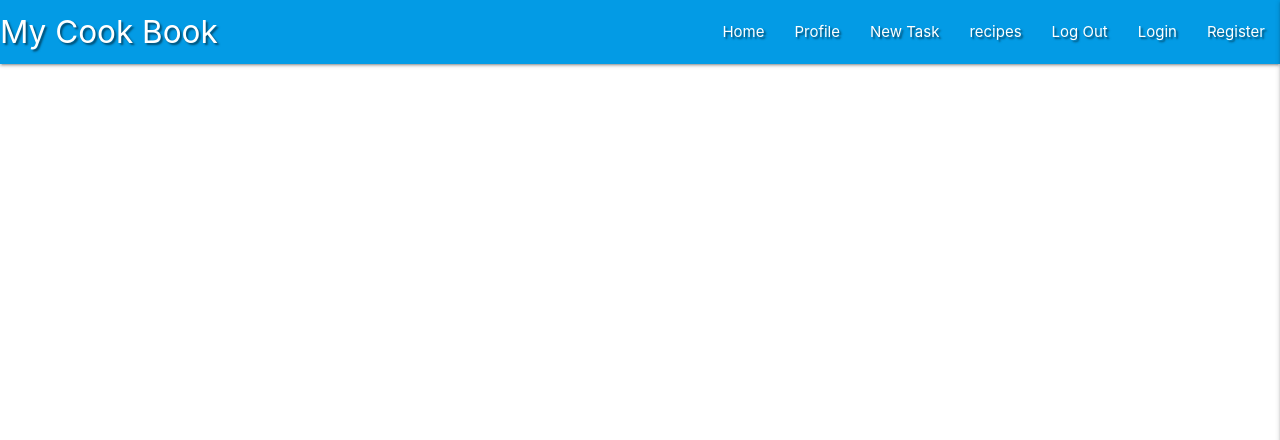
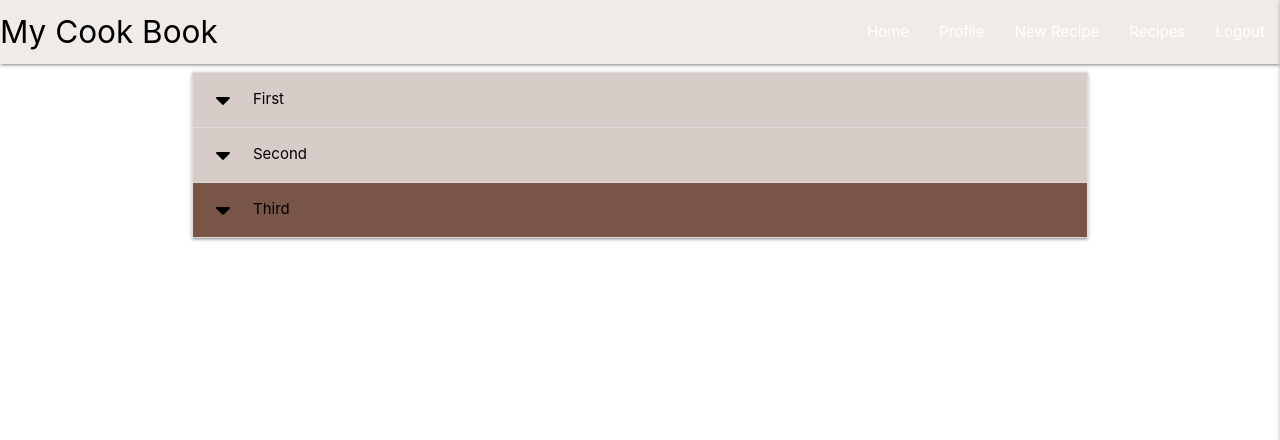
Before and after one commit to EmanuelCaires/MYCOOKBOOK, a Flask app: page / in a window 1280 px wide. Shown: the top 440 px of the page. Run offline with Flask 3, Linux system fonts and the light colour scheme; the visitor is signed in with stand-in values (Sample User, id 1); data that the repository does not hold is empty; some libraries are stand-ins or nearby versions.

Commit message:
added templates html

```diff
--- a/app.py
+++ b/app.py
@@ -26,6 +26,7 @@ def get_recipes():
 
 
 
+
 @app.route("/register", methods=["GET", "POST"])
 def register():
     if request.method == "POST":
@@ -46,6 +47,8 @@ def register():
         # put the new user into 'session' cookie
         session["user"] = request.form.get("username").lower()
         flash("Registration Successful!")
+        return redirect(url_for("profile", username=session["user"]))
+
     return render_template("register.html")
 
 
@@ -59,9 +62,12 @@ def login():
         if existing_user:
             # ensure hashed password matches user input
             if check_password_hash(
-                existing_user["password"], request.form.get("password")):
-                    session["user"] = request.form.get("username").lower()
-                    flash("Welcome, {}".format(request.form.get("username")))
+                    existing_user["password"], request.form.get("password")):
+                        session["user"] = request.form.get("username").lower()
+                        flash("Welcome, {}".format(
+                            request.form.get("username")))
+                        return redirect(url_for(
+                            "profile", username=session["user"]))
             else:
                 # invalid password match
                 flash("Incorrect Username and/or Password")
@@ -75,6 +81,26 @@ def login():
     return render_template("login.html")
 
 
+@app.route("/profile/<username>", methods=["GET", "POST"])
+def profile(username):
+    # grab the session user's username from db
+    username = mongo.db.users.find_one(
+        {"username": session["user"]})["username"]
+
+    if session["user"]:
+        return render_template("profile.html", username=username)
+
+    return redirect(url_for("login"))
+
+
+@app.route("/logout")
+def logout():
+    # remove user from session cookie
+    flash("You have been logged out")
+    session.pop("user")
+    return redirect(url_for("login"))
+
+
 if __name__ == "__main__":
     app.run(host=os.environ.get("IP"),
             port=int(os.environ.get("PORT")),
--- a/templates/base.html
+++ b/templates/base.html
@@ -19,18 +19,22 @@
 
     <header>
         <!-- top navbar -->
-        <nav class="nav-extended text-shadow light-blue darken-1">
+        <nav class="nav-extended text-shadow black-text brown lighten-5">
             <div class="nav-wrapper">
-                <a href="{{ url_for('get_recipes') }}" class="brand-logo">My Cook Book</a>
-                <a href="#" data-target="mobile-demo" class="sidenav-trigger right"><i class="fas fa-bars"></i></a>
+                <a href="{{ url_for('get_recipes') }}" class="brand-logo black-text">My Cook Book</a>
+                <a href="#" data-target="mobile-demo" class="sidenav-trigger right"><i class="fas fa-bars black-text"></i></a>
                 <ul class="right hide-on-med-and-down">
                     <li><a href="{{ url_for('get_recipes') }}">Home</a></li>
-                    <li><a href="#">Profile</a></li>
-                    <li><a href="#">New Task</a></li>
-                    <li><a href="#">recipes</a></li>
-                    <li><a href="#">Log Out</a></li>
+            {% if session.user %}
+                    <li><a href="{{ url_for('profile') }}">Profile</a></li>
+                    <li><a href="{{ url_for('new_recipes') }}">New Recipe</a></li>
+                    <li><a href="{{ url_for('recipes') }}">Recipes</a></li>
+                    <li><a href="{{ url_for('logout') }}">Logout</a></li>
+            {% else %}
                     <li><a href="{{ url_for('login') }}">Login</a></li>
                     <li><a href="{{ url_for('register') }}">Register</a></li>
+            {% endif %}
+
                 </ul>
             </div>
         </nav>
@@ -38,15 +42,19 @@
         <!-- mobile sidenav -->
         <ul class="sidenav" id="mobile-demo">
             <li>
-                <h4 class="center-align light-blue-text text-darken 4">My Cook Book</h4>
+                <h4 class="center-align black-text brown lighten-5">My Cook Book</h4>
             </li>
             <li><a href="{{ url_for('get_recipes') }}">Home</a></li>
-            <li><a href="#">Profile</a></li>
-            <li><a href="#">New Task</a></li>
-            <li><a href="#">recipes</a></li>
-            <li><a href="#">Log Out</a></li>
+            {% if session.user %}
+            <li><a href="{{ url_for('profile') }}">Profile</a></li>
+            <li><a href="{{ url_for('new_recipes') }}">New Recipe</a></li>
+            <li><a href="{{ url_for('recipes') }}">Recipes</a></li>
+            <li><a href="{{ url_for('logout') }}">Logout</a></li>
+            {% else %}
             <li><a href="{{ url_for('login') }}">Login</a></li>
             <li><a href="{{ url_for('register') }}">Register</a></li>
+            {% endif %}
+
         </ul>
     </header>
 
--- a/templates/recipes.html
+++ b/templates/recipes.html
@@ -1,9 +1,26 @@
-{% extends "base.html" %}
+        {% extends "base.html" %}
+        {% block content %}
 
-{% block content %}
+                {% for recipes in recipes %}
+                        {{ recipes.recipe_name }}
+                {% endfor %}
 
-        {% for recipes in recipes %}
-        {{ recipes.recipe_name }}
-        {% endfor %}
+                <ul class="collapsible">
+                        <li>
+                                <div class="collapsible-header black-text brown lighten-4 text-shadow"><i
+                                                class="fas fa-caret-down"></i>First</div>
+                                <div class="collapsible-body"><span>Lorem ipsum dolor sit amet.</span></div>
+                        </li>
+                        <li>
+                                <div class="collapsible-header black-text brown lighten-4 text-shadow"><i
+                                                class="fas fa-caret-down"></i>Second</div>
+                                <div class="collapsible-body"><span>Lorem ipsum dolor sit amet.</span></div>
+                        </li>
+                        <li>
+                                <div class="collapsible-header black-text brown lighten-4text-shadow"><i
+                                                class="fas fa-caret-down"></i>Third</div>
+                                <div class="collapsible-body"><span>Lorem ipsum dolor sit amet.</span></div>
+                        </li>
+                </ul>
 
- {% endblock %}
+        {% endblock %}
--- a/templates/register.html
+++ b/templates/register.html
@@ -9,7 +9,7 @@
             <!-- username -->
             <div class="row">
                 <div class="input-field col s12">
-                    <i class="fas fa-user-plus prefix light-blue-text text-darken-4"></i>
+                    <i class="fas fa-user-plus prefix  brown lighten-5 text-darken-4"></i>
                     <input id="username" name="username" type="text" minlength="5" maxlength="15"
                         pattern="^[a-zA-Z0-9]{5,15}$" class="validate" required>
                     <label for="username">Username</label>
@@ -18,7 +18,7 @@
             <!-- passowrd -->
             <div class="row">
                 <div class="input-field col s12">
-                    <i class="fas fa-user-lock prefix light-blue-text text-darken-4"></i>
+                    <i class="fas fa-user-lock prefix  brown lighten-5"></i>
                     <input id="password" name="password" type="password" minlength="5" maxlength="15"
                         pattern="^[a-zA-Z0-9]{5,15}$" class="validate" required>
                     <label for="password">Password</label>
@@ -26,7 +26,7 @@
             </div>
             <!-- register -->
             <div class="row">
-                <button type="submit" class="col s12 btn-large light-blue darken-4 text-shadow">
+                <button type="submit" class="col s12 btn-large  black-text brown lighten-5 text-shadow">
                     Register <i class="fas fa-sign-in-alt"></i>
                 </button>
             </div>
--- a/templates/static/css/style.css
+++ b/templates/static/css/style.css
@@ -1,3 +1,3 @@
-.text-shadow {
-    text-shadow: 2px 2px 2px rgba(0, 0, 0, 0.5);
+.html{
+    background-color: blue;
 }
--- a/templates/static/js/script.js
+++ b/templates/static/js/script.js
@@ -4,4 +4,20 @@
 
 $(document).ready(function () {
     $(".sidenav").sidenav({edge: "right"});
+    $(".collapsible").collapsible();
 });
+
+
+
+
+
+/*
+    vanilla JavaScript for MaterializeCSS initialization
+*/
+
+// document.addEventListener('DOMContentLoaded', function () {
+//     let sidenavs = document.querySelectorAll(".sidenav");
+//     let sidenavsInstance = M.Sidenav.init(sidenavs, {edge: "right"});
+//     let collapsibles = document.querySelectorAll(".collapsible");
+//     let collapsiblesInstance = M.Collapsible.init(collapsibles);
+// });
```
Also changed, not shown: templates/edit_recipe.html (deleted, +0 -22 lines), templates/login.html (+4 -4 lines), templates/profile.html (added, +14 -0 lines), templates/new_recipe.html (renamed from templates/add_recipe.html).
